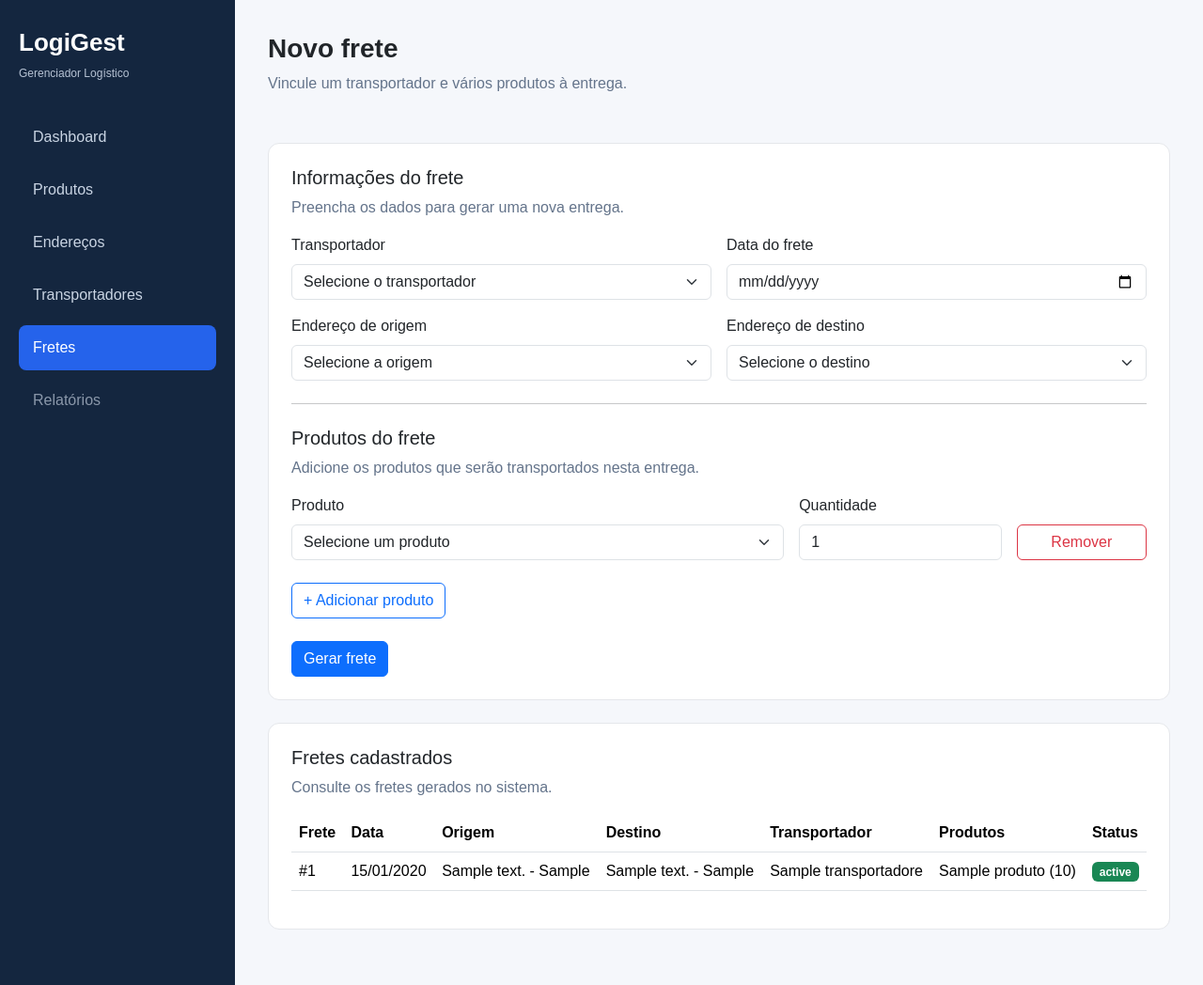
After one commit to jacksoonzz/logigest, a PHP site: page /fretes.php in a window 1280 px wide. The commit adds this page. Shown: the whole page at 94% size. Run offline with PHP 8.4, Linux system fonts and the light colour scheme; tables that the repository leaves empty hold one stand-in row (values such as "Sample post"); a stand-in replaces the project's code that opens the database connection.

Commit message:
feat: implementa geracao e listagem de fretes

```diff
--- a/assets/js/script.js
+++ b/assets/js/script.js
@@ -0,0 +1,52 @@
+
+document.addEventListener('DOMContentLoaded', function () {
+
+    const lista = document.getElementById('lista-produtos');
+    const modelo = document.getElementById('modelo-produto');
+    const botaoAdicionar = document.getElementById('adicionar-produto');
+
+    // Executar somente na pagina de fretes
+    if (!lista || !modelo || !botaoAdicionar) {
+        return;
+    }
+
+    let contador = 0;
+
+    function adicionarProduto() {
+
+        // Copiar a estrutura do modelo HTML
+        const copia = modelo.content.cloneNode(true);
+
+        const linha = copia.querySelector('.linha-produto');
+
+        const produto = copia.querySelector('.campo-produto');
+        const quantidade = copia.querySelector('.campo-quantidade');
+        const remover = copia.querySelector('.remover-produto');
+
+        // Criar nomes diferentes para cada produto
+        produto.name = `produtos[${contador}][produto_id]`;
+        quantidade.name = `produtos[${contador}][quantidade]`;
+
+        contador++;
+
+        // Programar o botao remover
+        remover.addEventListener('click', function () {
+
+            if (lista.children.length > 1) {
+                linha.remove();
+            } else {
+                alert('O frete precisa ter pelo menos um produto.');
+            }
+
+        });
+
+        // Adicionar a nova linha ao formulario
+        lista.appendChild(copia);
+    }
+
+    botaoAdicionar.addEventListener('click', adicionarProduto);
+
+    // Criar a primeira linha automaticamente
+    adicionarProduto();
+
+});
--- /dev/null
+++ b/fretes.php
@@ -0,0 +1,587 @@
+
+<?php
+
+require __DIR__ . '/config/conexao.php';
+
+// Buscar os dados cadastrados
+$transportadores = $pdo->query(
+    "SELECT * FROM transportadores ORDER BY nome"
+)->fetchAll(PDO::FETCH_ASSOC);
+
+$enderecos = $pdo->query(
+    "SELECT * FROM enderecos ORDER BY cidade"
+)->fetchAll(PDO::FETCH_ASSOC);
+
+$produtos = $pdo->query(
+    "SELECT * FROM produtos ORDER BY nome"
+)->fetchAll(PDO::FETCH_ASSOC);
+
+$erroFrete = '';
+
+// Verificar se o formulário foi enviado
+if ($_SERVER['REQUEST_METHOD'] === 'POST') {
+
+    $transportadorId = filter_var(
+        $_POST['transportador_id'] ?? null,
+        FILTER_VALIDATE_INT
+    );
+
+    $origemId = filter_var(
+        $_POST['origem_id'] ?? null,
+        FILTER_VALIDATE_INT
+    );
+
+    $destinoId = filter_var(
+        $_POST['destino_id'] ?? null,
+        FILTER_VALIDATE_INT
+    );
+
+    $dataFrete = $_POST['data_frete'] ?? '';
+    $itens = $_POST['produtos'] ?? [];
+
+    // Conferir a data
+    $dataValida = false;
+
+    if (is_string($dataFrete)) {
+        $data = DateTimeImmutable::createFromFormat(
+            '!Y-m-d',
+            $dataFrete
+        );
+
+        $dataValida = $data !== false &&
+            $data->format('Y-m-d') === $dataFrete;
+    }
+
+    // Conferir os identificadores cadastrados
+    $transportadoresIds = array_map(
+        'intval',
+        array_column($transportadores, 'id')
+    );
+
+    $enderecosIds = array_map(
+        'intval',
+        array_column($enderecos, 'id')
+    );
+
+    $produtosIds = array_map(
+        'intval',
+        array_column($produtos, 'id')
+    );
+
+    if (
+        !in_array($transportadorId, $transportadoresIds, true) ||
+        !in_array($origemId, $enderecosIds, true) ||
+        !in_array($destinoId, $enderecosIds, true) ||
+        $origemId === $destinoId ||
+        !$dataValida ||
+        !is_array($itens) ||
+        count($itens) === 0
+    ) {
+        $erroFrete = 'Confira os dados do frete.';
+    }
+
+    // Validar os produtos escolhidos
+    $produtosValidados = [];
+    $idsUtilizados = [];
+
+    if ($erroFrete === '') {
+
+        foreach ($itens as $item) {
+
+            if (!is_array($item)) {
+                $erroFrete = 'Produto inválido.';
+                break;
+            }
+
+            $produtoId = filter_var(
+                $item['produto_id'] ?? null,
+                FILTER_VALIDATE_INT
+            );
+
+            $quantidade = filter_var(
+                $item['quantidade'] ?? null,
+                FILTER_VALIDATE_INT
+            );
+
+            if (
+                !$produtoId ||
+                !$quantidade ||
+                $quantidade < 1 ||
+                !in_array($produtoId, $produtosIds, true) ||
+                isset($idsUtilizados[$produtoId])
+            ) {
+                $erroFrete = 'Verifique os produtos e quantidades. Não repita o mesmo produto.';
+                break;
+            }
+
+            $idsUtilizados[$produtoId] = true;
+
+            $produtosValidados[] = [
+                'produto_id' => $produtoId,
+                'quantidade' => $quantidade
+            ];
+        }
+    }
+
+    // Salvar o frete e seus produtos
+    if ($erroFrete === '') {
+
+        try {
+
+            $pdo->beginTransaction();
+
+            // Cadastrar o frete
+            $sql = "INSERT INTO fretes
+                    (transportador_id, origem_id,
+                     destino_id, data_frete)
+                    VALUES
+                    (:transportador, :origem,
+                     :destino, :data)";
+
+            $consulta = $pdo->prepare($sql);
+
+            $consulta->execute([
+                ':transportador' => $transportadorId,
+                ':origem' => $origemId,
+                ':destino' => $destinoId,
+                ':data' => $dataFrete
+            ]);
+
+            // Recuperar o ID do frete criado
+            $freteId = (int) $pdo->lastInsertId();
+
+            // Preparar o cadastro dos produtos
+            $sqlProdutos = "INSERT INTO frete_produtos
+                            (frete_id, produto_id, quantidade)
+                            VALUES
+                            (:frete, :produto, :quantidade)";
+
+            $consultaProdutos = $pdo->prepare($sqlProdutos);
+
+            // Salvar cada produto relacionado ao frete
+            foreach ($produtosValidados as $produto) {
+
+                $consultaProdutos->execute([
+                    ':frete' => $freteId,
+                    ':produto' => $produto['produto_id'],
+                    ':quantidade' => $produto['quantidade']
+                ]);
+            }
+
+            // Confirmar todas as operações
+            $pdo->commit();
+
+            header(
+                'Location: fretes.php?salvo=1&frete=' . $freteId
+            );
+            exit;
+
+        } catch (PDOException $erro) {
+
+            // Desfazer operações se houver erro
+            if ($pdo->inTransaction()) {
+                $pdo->rollBack();
+            }
+
+            error_log($erro->getMessage());
+
+            $erroFrete = 'Não foi possível gerar o frete.';
+        }
+    }
+}
+
+/* Buscar os fretes cadastrados */
+
+$sql = "SELECT
+            f.id,
+            f.data_frete,
+            f.status,
+            t.nome AS transportador,
+            origem.descricao AS origem,
+            origem.cidade AS cidade_origem,
+            destino.descricao AS destino,
+            destino.cidade AS cidade_destino,
+
+            (
+                SELECT GROUP_CONCAT(
+                    CONCAT(p.nome, ' (', fp.quantidade, ')')
+                    ORDER BY p.nome
+                    SEPARATOR ', '
+                )
+                FROM frete_produtos fp
+                INNER JOIN produtos p
+                    ON p.id = fp.produto_id
+                WHERE fp.frete_id = f.id
+            ) AS produtos
+
+        FROM fretes f
+
+        INNER JOIN transportadores t
+            ON t.id = f.transportador_id
+
+        INNER JOIN enderecos origem
+            ON origem.id = f.origem_id
+
+        INNER JOIN enderecos destino
+            ON destino.id = f.destino_id
+
+        ORDER BY f.id DESC
+        LIMIT 20";
+
+$consulta = $pdo->query($sql);
+
+$fretes = $consulta->fetchAll(PDO::FETCH_ASSOC);
+
+?>
+
+<!DOCTYPE html>
+<html lang="pt-BR">
+<head>
+    <meta charset="UTF-8">
+    <meta name="viewport"
+          content="width=device-width, initial-scale=1.0">
+
+    <title>Fretes | LogiGest</title>
+
+    <link
+        href="https://cdn.jsdelivr.net/npm/bootstrap@5.3.9/dist/css/bootstrap.min.css"
+        rel="stylesheet"
+    >
+
+    <link rel="stylesheet" href="assets/css/style.css">
+</head>
+<body>
+
+<div class="sistema">
+
+    <?php require __DIR__ . '/includes/menu.php'; ?>
+
+    <main class="conteudo">
+
+        <header class="cabecalho">
+            <div>
+                <h1>Novo frete</h1>
+                <p>
+                    Vincule um transportador e vários
+                    produtos à entrega.
+                </p>
+            </div>
+        </header>
+
+        <?php if (isset($_GET['salvo'])): ?>
+            <div class="alert alert-success">
+                Frete gerado com sucesso!
+                Número do frete:
+                #<?= (int)($_GET['frete'] ?? 0) ?>
+            </div>
+        <?php endif; ?>
+
+        <?php if ($erroFrete !== ''): ?>
+            <div class="alert alert-danger">
+                <?= htmlspecialchars($erroFrete, ENT_QUOTES, 'UTF-8') ?>
+            </div>
+        <?php endif; ?>
+
+        <section class="card painel mb-4">
+            <div class="card-body p-4">
+
+                <h5>Informações do frete</h5>
+                <p>
+                    Preencha os dados para gerar
+                    uma nova entrega.
+                </p>
+
+                <form method="POST" id="form-frete">
+
+                    <div class="row g-3">
+
+                        <!-- Transportador -->
+                        <div class="col-md-6">
+                            <label class="form-label">
+                                Transportador
+                            </label>
+
+                            <select
+                                name="transportador_id"
+                                class="form-select"
+                                required
+                            >
+                                <option value="">
+                                    Selecione o transportador
+                                </option>
+
+                                <?php foreach ($transportadores as $t): ?>
+                                    <option value="<?= (int)$t['id'] ?>">
+                                        <?= htmlspecialchars($t['nome']) ?>
+                                    </option>
+                                <?php endforeach; ?>
+                            </select>
+                        </div>
+
+                        <!-- Data -->
+                        <div class="col-md-6">
+                            <label class="form-label">
+                                Data do frete
+                            </label>
+
+                            <input
+                                type="date"
+                                name="data_frete"
+                                class="form-control"
+                                required
+                            >
+                        </div>
+
+                        <!-- Origem -->
+                        <div class="col-md-6">
+                            <label class="form-label">
+                                Endereço de origem
+                            </label>
+
+                            <select
+                                name="origem_id"
+                                class="form-select"
+                                required
+                            >
+                                <option value="">
+                                    Selecione a origem
+                                </option>
+
+                                <?php foreach ($enderecos as $e): ?>
+                                    <option value="<?= (int)$e['id'] ?>">
+                                        <?= htmlspecialchars($e['descricao']) ?>
+                                        -
+                                        <?= htmlspecialchars($e['cidade']) ?>
+                                    </option>
+                                <?php endforeach; ?>
+                            </select>
+                        </div>
+
+                        <!-- Destino -->
+                        <div class="col-md-6">
+                            <label class="form-label">
+                                Endereço de destino
+                            </label>
+
+                            <select
+                                name="destino_id"
+                                class="form-select"
+                                required
+                            >
+                                <option value="">
+                                    Selecione o destino
+                                </option>
+
+                                <?php foreach ($enderecos as $e): ?>
+                                    <option value="<?= (int)$e['id'] ?>">
+                                        <?= htmlspecialchars($e['descricao']) ?>
+                                        -
+                                        <?= htmlspecialchars($e['cidade']) ?>
+                                    </option>
+                                <?php endforeach; ?>
+                            </select>
+                        </div>
+
+                    </div>
+
+                    <hr class="my-4">
+
+                    <h5>Produtos do frete</h5>
+                    <p>
+                        Adicione os produtos que serão
+                        transportados nesta entrega.
+                    </p>
+
+                    <!-- Linhas de produtos -->
+                    <div id="lista-produtos"></div>
+
+                    <button
+                        type="button"
+                        id="adicionar-produto"
+                        class="btn btn-outline-primary mt-2"
+                    >
+                        + Adicionar produto
+                    </button>
+
+                    <div class="mt-4">
+                        <button
+                            type="submit"
+                            class="btn btn-primary"
+                        >
+                            Gerar frete
+                        </button>
+                    </div>
+
+                </form>
+
+            </div>
+        </section>
+
+
+<!-- Lista de fretes cadastrados -->
+<section class="card painel mb-4">
+    <div class="card-body p-4">
+
+        <h5>Fretes cadastrados</h5>
+        <p>Consulte os fretes gerados no sistema.</p>
+
+        <div class="table-responsive">
+
+            <table class="table table-hover align-middle">
+
+                <thead>
+                    <tr>
+                        <th>Frete</th>
+                        <th>Data</th>
+                        <th>Origem</th>
+                        <th>Destino</th>
+                        <th>Transportador</th>
+                        <th>Produtos</th>
+                        <th>Status</th>
+                    </tr>
+                </thead>
+
+                <tbody>
+
+                    <?php if (count($fretes) === 0): ?>
+
+                        <tr>
+                            <td colspan="7"
+                                class="text-center py-4">
+                                Nenhum frete cadastrado.
+                            </td>
+                        </tr>
+
+                    <?php else: ?>
+
+                        <?php foreach ($fretes as $frete): ?>
+
+                            <tr>
+                                <td>
+                                    #<?= (int)$frete['id'] ?>
+                                </td>
+
+                                <td>
+                                    <?= date(
+                                        'd/m/Y',
+                                        strtotime($frete['data_frete'])
+                                    ) ?>
+                                </td>
+
+                                <td>
+                                    <?= htmlspecialchars(
+                                        $frete['origem'] . ' - ' .
+                                        $frete['cidade_origem'],
+                                        ENT_QUOTES,
+                                        'UTF-8'
+                                    ) ?>
+                                </td>
+
+                                <td>
+                                    <?= htmlspecialchars(
+                                        $frete['destino'] . ' - ' .
+                                        $frete['cidade_destino'],
+                                        ENT_QUOTES,
+                                        'UTF-8'
+                                    ) ?>
+                                </td>
+
+                                <td>
+                                    <?= htmlspecialchars(
+                                        $frete['transportador'],
+                                        ENT_QUOTES,
+                                        'UTF-8'
+                                    ) ?>
+                                </td>
+
+                                <td>
+                                    <?= htmlspecialchars(
+                                        $frete['produtos'] ?? '',
+                                        ENT_QUOTES,
+                                        'UTF-8'
+                                    ) ?>
+                                </td>
+
+                                <td>
+                                    <span class="badge bg-success">
+                                        <?= htmlspecialchars(
+                                            $frete['status'],
+                                            ENT_QUOTES,
+                                            'UTF-8'
+                                        ) ?>
+                                    </span>
+                                </td>
+                            </tr>
+
+                        <?php endforeach; ?>
+
+                    <?php endif; ?>
+
+                </tbody>
+
+            </table>
+
+        </div>
+
+    </div>
+</section>
+
+        <!-- Modelo para criar linhas dinamicas -->
+        <template id="modelo-produto">
+
+            <div class="row g-3 align-items-end mb-3 linha-produto">
+
+                <div class="col-md-7">
+                    <label class="form-label">
+                        Produto
+                    </label>
+
+                    <select class="form-select campo-produto" required>
+                        <option value="">
+                            Selecione um produto
+                        </option>
+
+                        <?php foreach ($produtos as $p): ?>
+                            <option value="<?= (int)$p['id'] ?>">
+                                <?= htmlspecialchars($p['nome']) ?>
+                            </option>
+                        <?php endforeach; ?>
+                    </select>
+                </div>
+
+                <div class="col-md-3">
+                    <label class="form-label">
+                        Quantidade
+                    </label>
+
+                    <input
+                        type="number"
+                        class="form-control campo-quantidade"
+                        min="1"
+                        step="1"
+                        value="1"
+                        required
+                    >
+                </div>
+
+                <div class="col-md-2">
+                    <button
+                        type="button"
+                        class="btn btn-outline-danger w-100 remover-produto"
+                    >
+                        Remover
+                    </button>
+                </div>
+
+            </div>
+
+        </template>
+
+    </main>
+
+</div>
+
+<script src="assets/js/script.js"></script>
+
+</body>
+</html>
--- a/includes/menu.php
+++ b/includes/menu.php
@@ -31,7 +31,12 @@ $paginaAtual = basename($_SERVER['SCRIPT_NAME']);
         class="<?= $paginaAtual === 'transportadores.php' ? 'ativo' : '' ?>">
             Transportadores
         </a>
-        <span>Fretes</span>
+
+        <a href="fretes.php"
+        class="<?= $paginaAtual === 'fretes.php' ? 'ativo' : '' ?>">
+            Fretes
+        </a>
+
         <span>Relatórios</span>
     </nav>
 </aside>
```
Also changed, not shown: database/estrutura.sql (+56 -1 lines).
